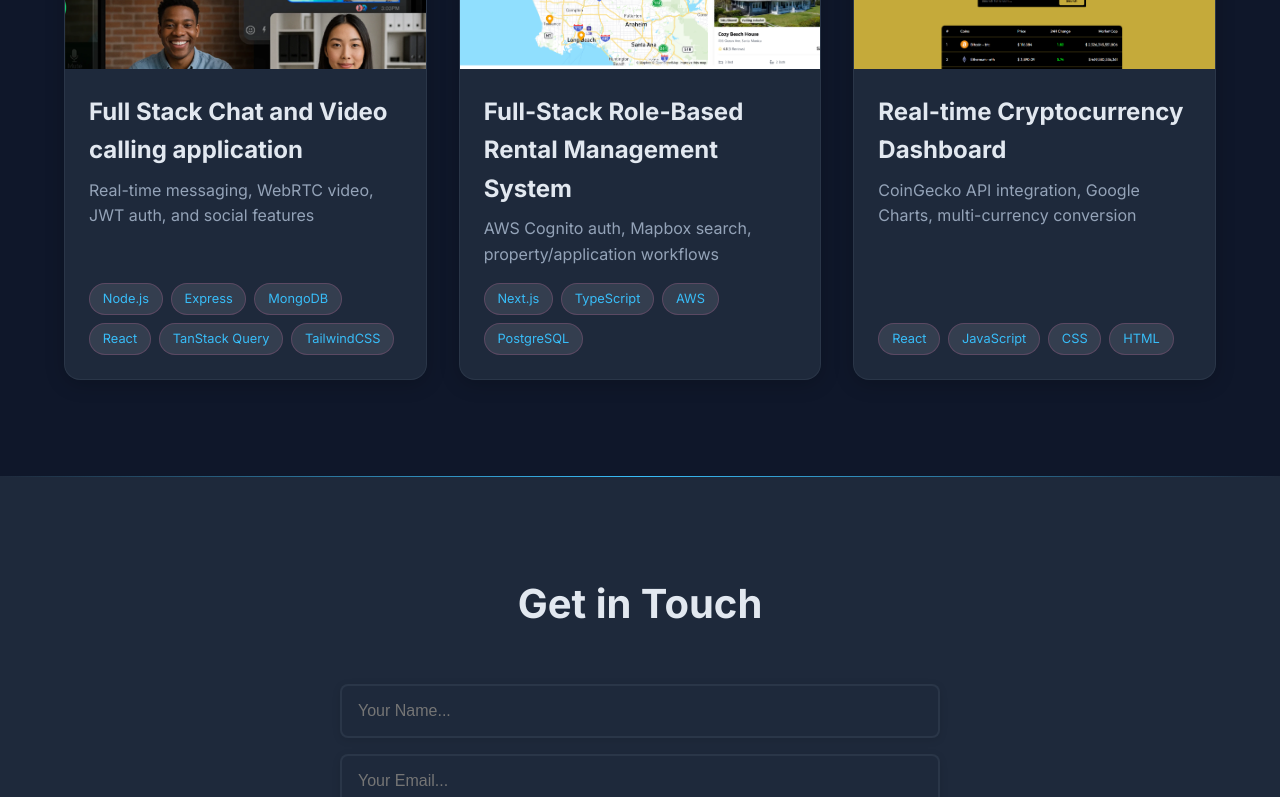
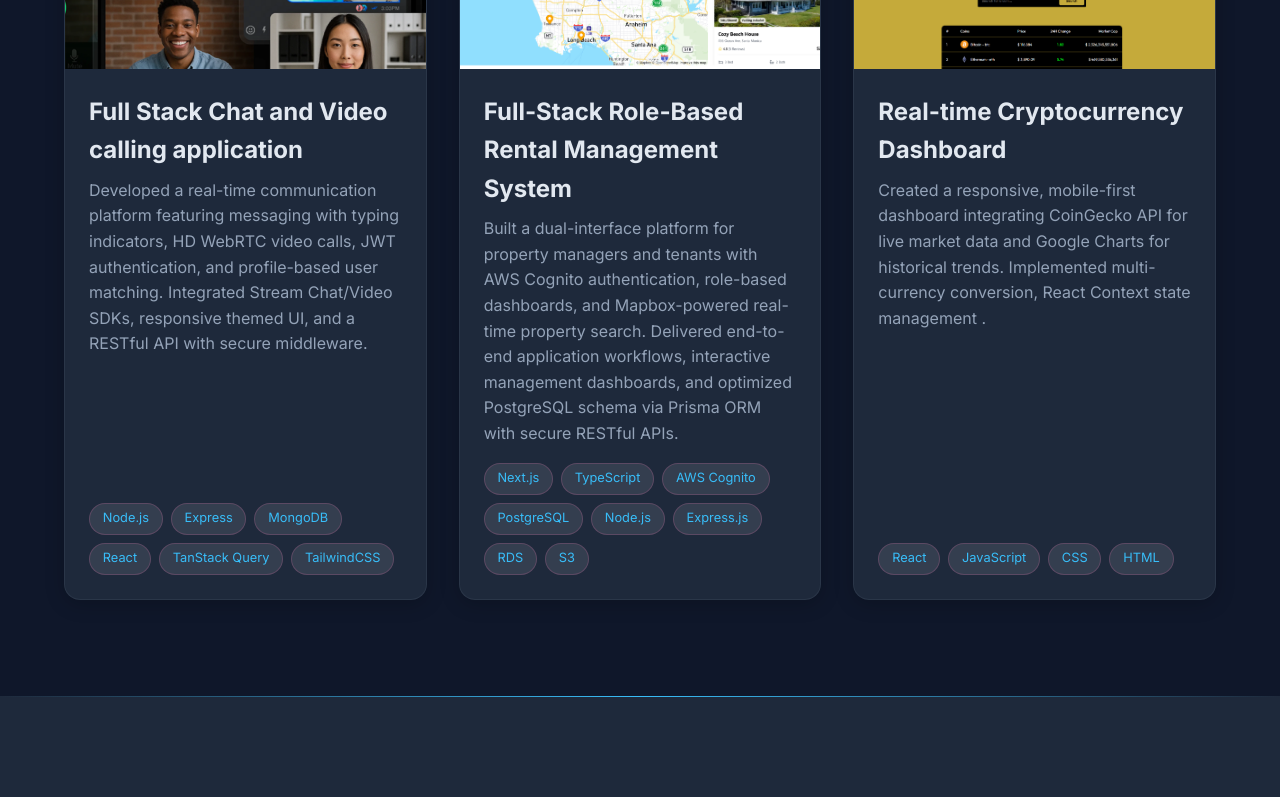
Before and after one commit to NanaKwameAmponsah/personal-portfolio, a React (Vite) app: page / in a window 1280 px wide. Shown: the part 1180-1977 px from the top of the page. Built offline with nearby package versions, Linux system fonts and the light colour scheme.

Commit message:
final touches

```diff
--- a/src/components/Projects.jsx
+++ b/src/components/Projects.jsx
@@ -53,7 +53,7 @@ const Projects = () => {
           />
           <h3> Full Stack Chat and Video calling application</h3>
           <p>
-Real-time messaging, WebRTC video, JWT auth, and social features
+Developed a real-time communication platform featuring messaging with typing indicators, HD WebRTC video calls, JWT authentication, and profile-based user matching. Integrated Stream Chat/Video SDKs, responsive themed UI, and a RESTful API with secure middleware.
 
           </p>
           <div className="project-tech">
@@ -83,14 +83,18 @@ Real-time messaging, WebRTC video, JWT auth, and social features
           />
           <h3>Full-Stack Role-Based Rental Management System</h3>
           <p>
-AWS Cognito auth, Mapbox search, property/application workflows
+Built a dual-interface platform for property managers and tenants with AWS Cognito authentication, role-based dashboards, and Mapbox-powered real-time property search. Delivered end-to-end application workflows, interactive management dashboards, and optimized PostgreSQL schema via Prisma ORM with secure RESTful APIs.
 
           </p>
           <div className="project-tech">
             <span>Next.js</span>
             <span>TypeScript</span>
-            <span>AWS</span>
+            <span>AWS Cognito</span>
             <span>PostgreSQL</span>
+            <span>Node.js</span>
+            <span>Express.js</span>
+            <span>RDS</span>
+            <span>S3</span>
           </div>
         </motion.div>
 
@@ -111,7 +115,7 @@ AWS Cognito auth, Mapbox search, property/application workflows
           />
           <h3>Real-time Cryptocurrency Dashboard</h3>
           <p>
-CoinGecko API integration, Google Charts, multi-currency conversion
+Created a responsive, mobile-first dashboard integrating CoinGecko API for live market data and Google Charts for historical trends. Implemented multi-currency conversion, React Context state management .
 
           </p>
           <div className="project-tech">
```
